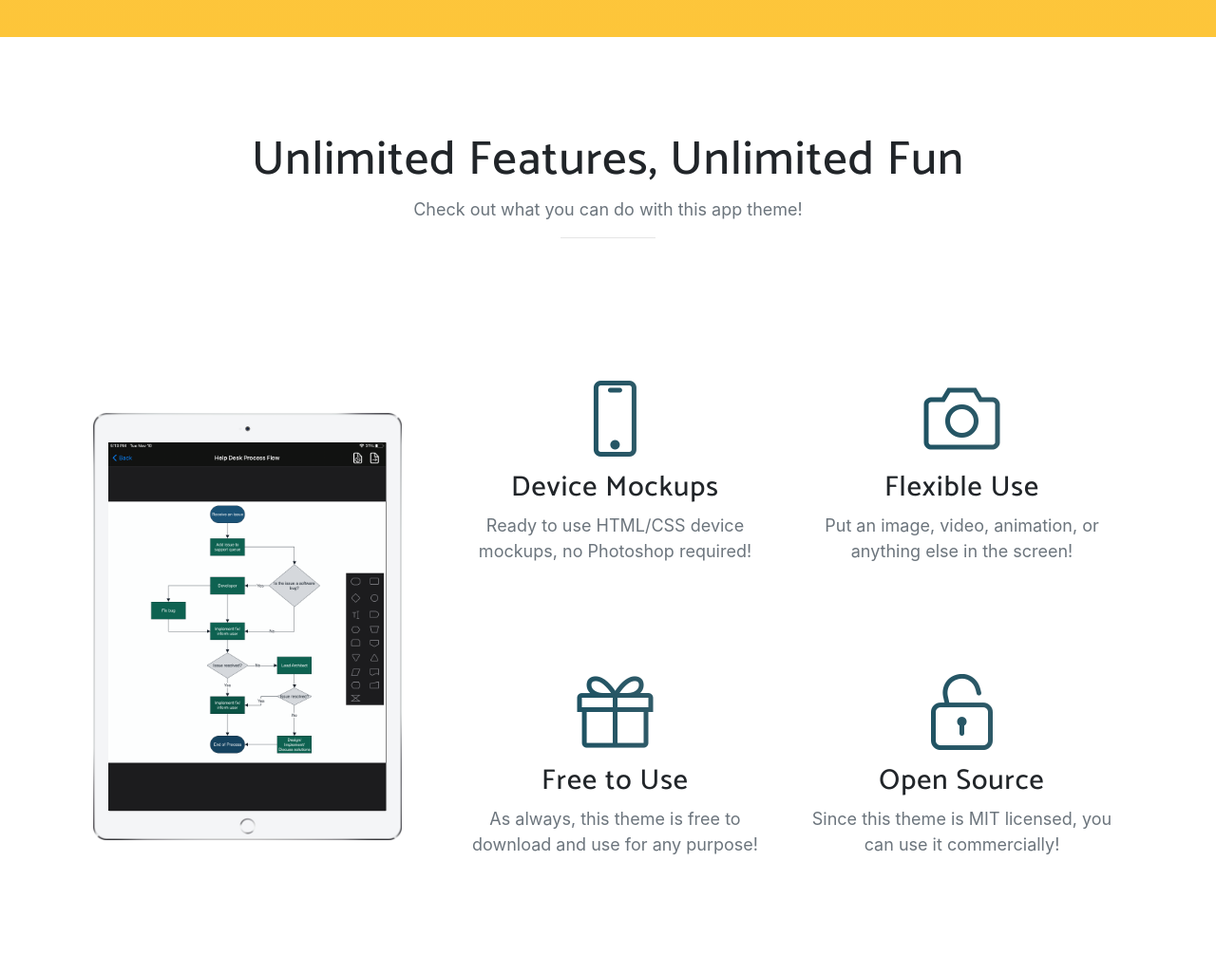
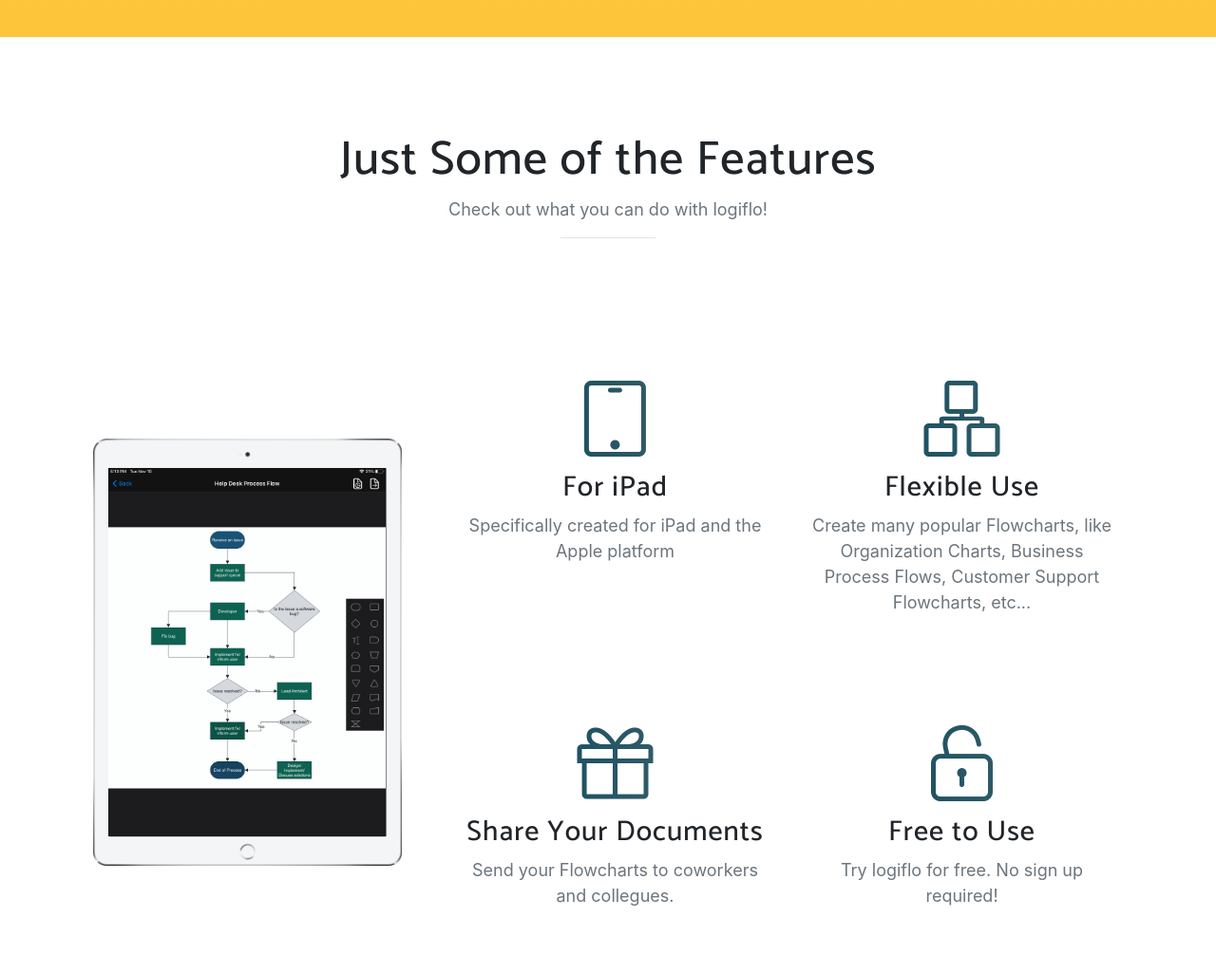
Before and after one commit to logiflo2020/logiflo2020.github.io, a website with bundled scripts: page index.html in a window 1280 px wide. Shown: the part 1340-2366 px from the top of the page at 95% size. Built offline with nearby package versions, Linux system fonts and the light colour scheme; a web font is replaced by a local one.

Commit message:
Added Product Features

```diff
--- a/index.html
+++ b/index.html
@@ -59,7 +59,7 @@
       <div class="row h-100">
         <div class="col-lg-7 my-auto">
           <div class="header-content mx-auto">
-            <h1 class="mb-5">A short description of the logiflo application here!</h1>
+            <h1 class="mb-5">Logiflo allows you to quickly and easily create professional Flowcharts for your business</h1>
             <a href="#download" class="btn btn-outline btn-xl js-scroll-trigger">Start Now for Free!</a>
           </div>
         </div>
@@ -101,8 +101,8 @@
   <section class="features" id="features">
     <div class="container">
       <div class="section-heading text-center">
-        <h2>Unlimited Features, Unlimited Fun</h2>
-        <p class="text-muted">Check out what you can do with this app theme!</p>
+        <h2>Just Some of the Features</h2>
+        <p class="text-muted">Check out what you can do with logiflo!</p>
         <hr>
       </div>
       <div class="row">
@@ -126,16 +126,16 @@
             <div class="row">
               <div class="col-lg-6">
                 <div class="feature-item">
-                  <i class="icon-screen-smartphone text-primary"></i>
-                  <h3>Device Mockups</h3>
-                  <p class="text-muted">Ready to use HTML/CSS device mockups, no Photoshop required!</p>
+                  <i class="icon-screen-tablet text-primary"></i>
+                  <h3>For iPad</h3>
+                  <p class="text-muted">Specifically created for iPad and the Apple platform</p>
                 </div>
               </div>
               <div class="col-lg-6">
                 <div class="feature-item">
-                  <i class="icon-camera text-primary"></i>
+                  <i class="icon-organization text-primary"></i>
                   <h3>Flexible Use</h3>
-                  <p class="text-muted">Put an image, video, animation, or anything else in the screen!</p>
+                  <p class="text-muted">Create many popular Flowcharts, like Organization Charts, Business Process Flows, Customer Support Flowcharts, etc... </p>
                 </div>
               </div>
             </div>
@@ -143,15 +143,15 @@
               <div class="col-lg-6">
                 <div class="feature-item">
                   <i class="icon-present text-primary"></i>
-                  <h3>Free to Use</h3>
-                  <p class="text-muted">As always, this theme is free to download and use for any purpose!</p>
+                  <h3>Share Your Documents</h3>
+                  <p class="text-muted">Send your Flowcharts to coworkers and collegues.</p>
                 </div>
               </div>
               <div class="col-lg-6">
                 <div class="feature-item">
                   <i class="icon-lock-open text-primary"></i>
-                  <h3>Open Source</h3>
-                  <p class="text-muted">Since this theme is MIT licensed, you can use it commercially!</p>
+                  <h3>Free to Use</h3>
+                  <p class="text-muted">Try logiflo for free.  No sign up required!</p>
                 </div>
               </div>
             </div>
```
Also changed, not shown: index.md (+12 -12 lines).
